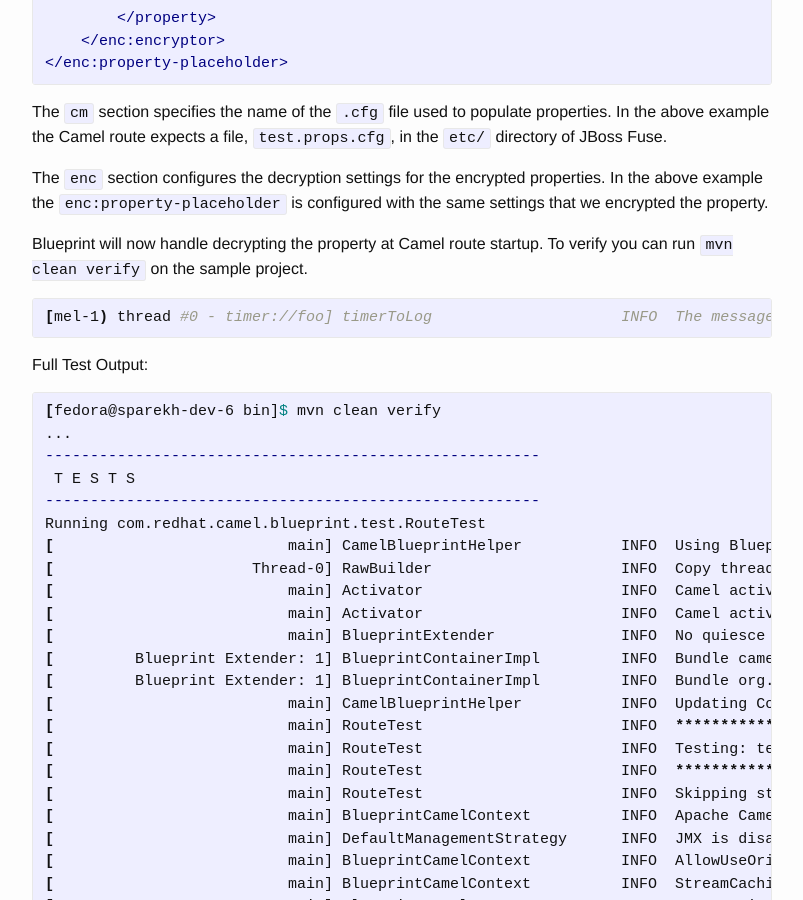
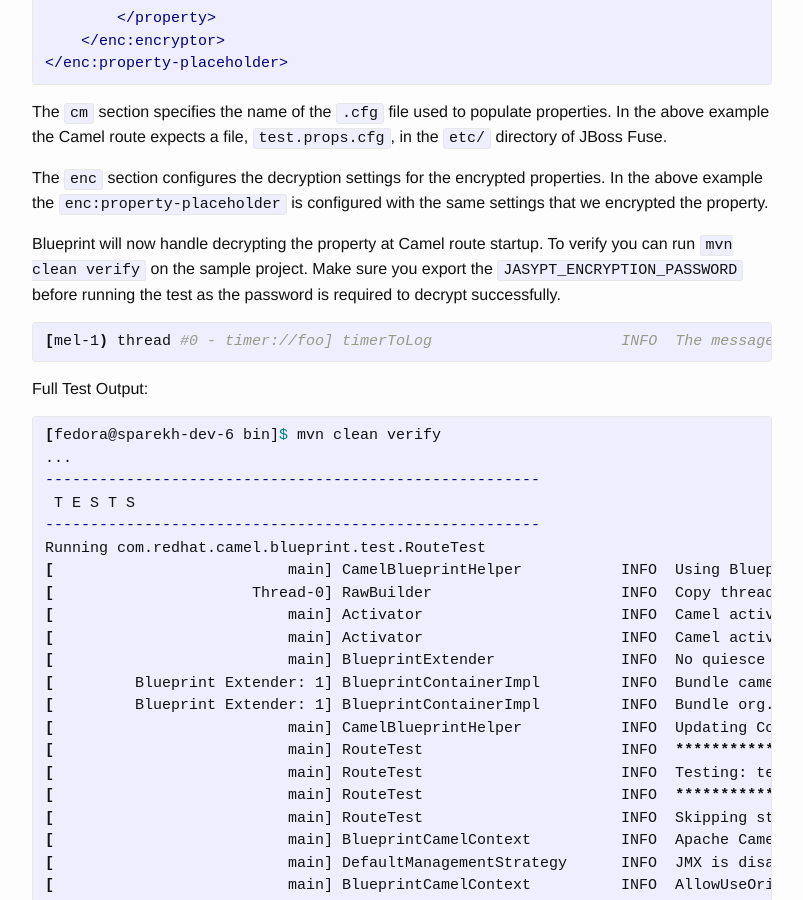
Before and after one commit to smparekh/smparekh.github.io, a Jekyll site: the page built from _posts/2015-12-20-encrypted-property-placeholders.markdown, in a window 1280 px wide and 900 px high, scrolled down 3725 px. Shown: the whole window, without its empty margins (238-1041 px from the left). Built offline with Jekyll 4.4.1, drawn with Linux system fonts in a browser that asks for light colours.

Commit message:
Added note

```diff
--- a/_posts/2015-12-20-encrypted-property-placeholders.markdown
+++ b/_posts/2015-12-20-encrypted-property-placeholders.markdown
@@ -127,7 +127,7 @@ The `cm` section specifies the name of the `.cfg` file used to populate properti
 
 The `enc` section configures the decryption settings for the encrypted properties. In the above example the `enc:property-placeholder` is configured with the same settings that we encrypted the property.
 
-Blueprint will now handle decrypting the property at Camel route startup. To verify you can run `mvn clean verify` on the sample project.
+Blueprint will now handle decrypting the property at Camel route startup. To verify you can run `mvn clean verify` on the sample project. Make sure you export the `JASYPT_ENCRYPTION_PASSWORD` before running the test as the password is required to decrypt successfully.
 {% highlight bash %}
 [mel-1) thread #0 - timer://foo] timerToLog                     INFO  The message contains Camel at 2015-12-21 22:14:37
 {% endhighlight %}
```
